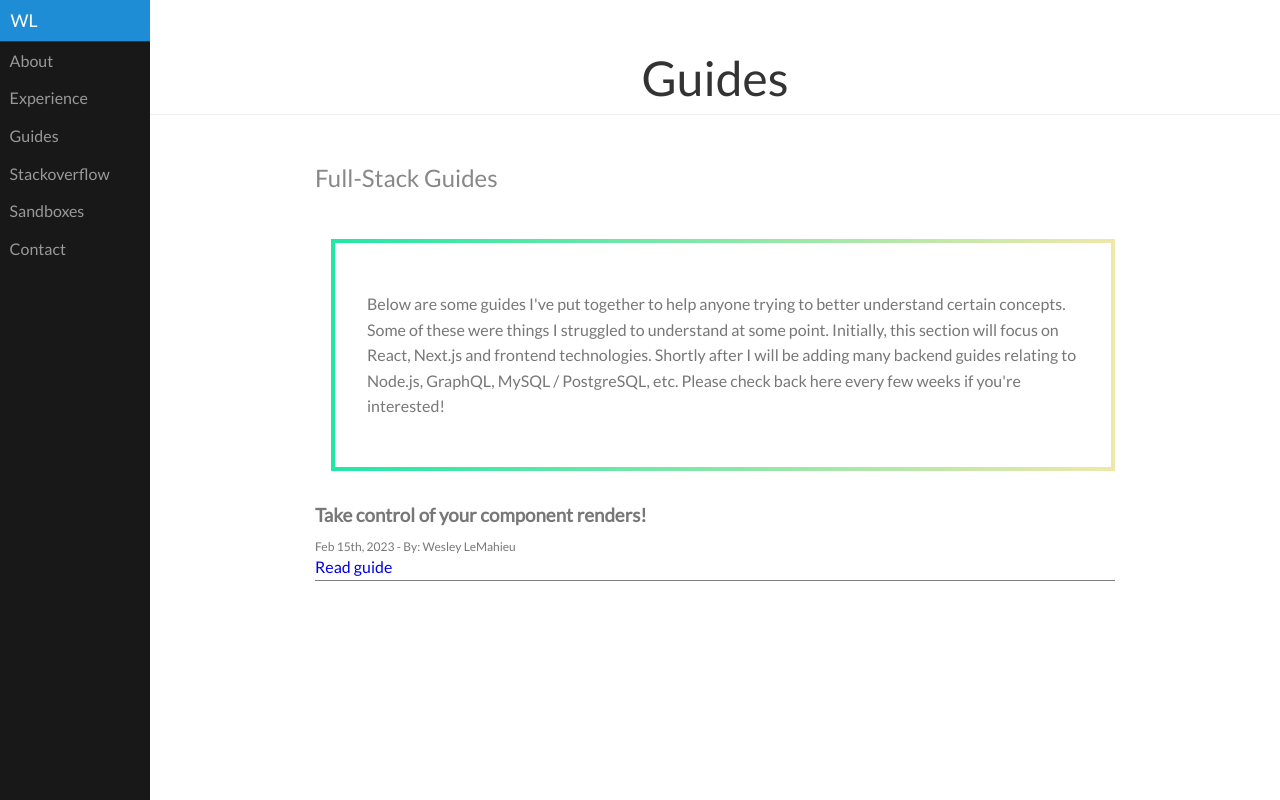
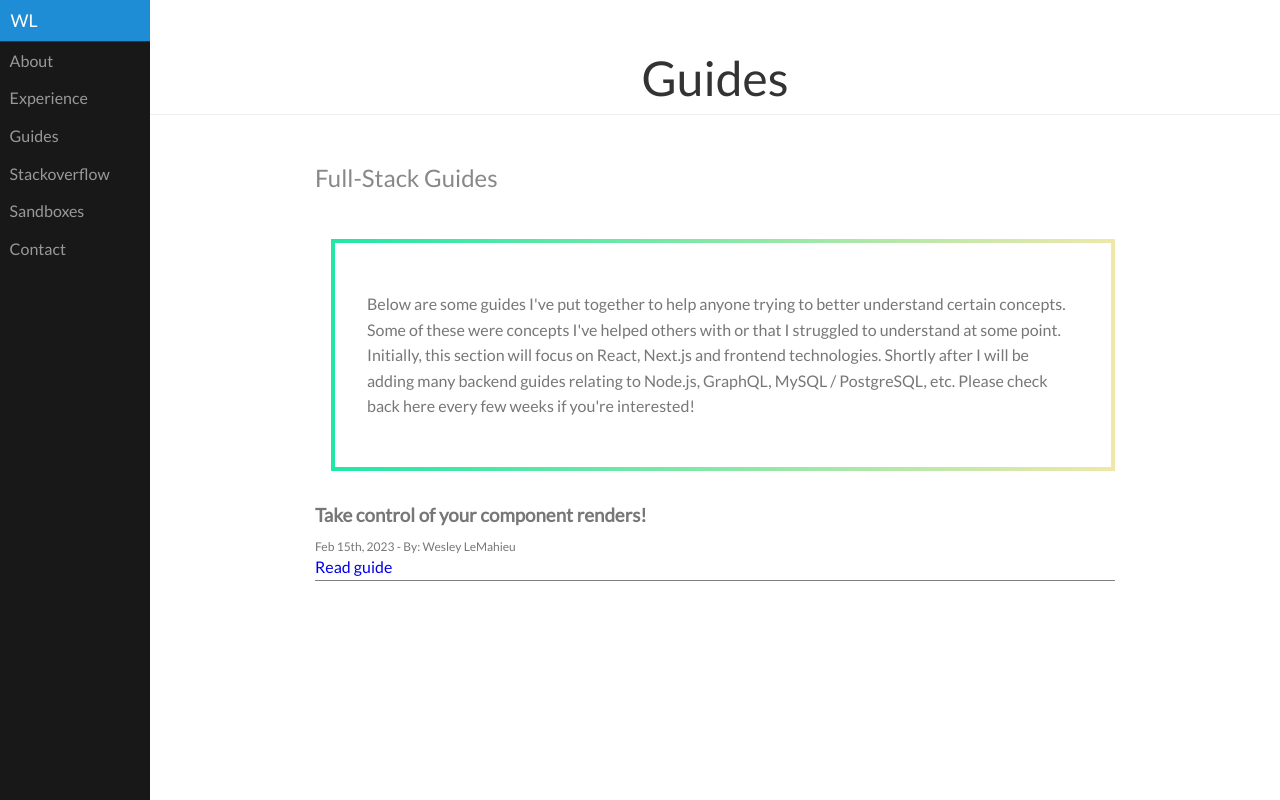
Before and after one commit to wlemahieu/wesleylemahieu.com, a Next.js app: page /guides in a window 1280 px wide. Built offline with nearby package versions, Linux system fonts and the light colour scheme.

Commit message:
fix typos

```diff
--- a/app/experience/page.tsx
+++ b/app/experience/page.tsx
@@ -104,8 +104,8 @@ export default function Experience() {
             <p>
               My first website was a fan-site for the famous television show 'The Simpsons'. Built in the early 90s on
               the FortuneCity web hosting platform, it pre-dated any Javascript framework and even PHP. Since then I've
-              learned quite a few skills at each stop in along my career path. I have some side development experience
-              with cryptocurrencies like Nano and Solana.
+              learned quite a few skills at each stop in my career path. I have some side development experience with
+              cryptocurrencies like Nano and Solana.
             </p>
           </div>
           <div style={{ padding: '1rem', textAlign: 'center' }}>
--- a/app/guides/page.tsx
+++ b/app/guides/page.tsx
@@ -19,9 +19,10 @@ export default function Guides() {
         <div className="gradient-box-2" style={{ padding: '2rem', margin: '3rem 0rem 0rem 1rem' }}>
           <p>
             Below are some guides I've put together to help anyone trying to better understand certain concepts. Some of
-            these were things I struggled to understand at some point. Initially, this section will focus on React,
-            Next.js and frontend technologies. Shortly after I will be adding many backend guides relating to Node.js,
-            GraphQL, MySQL / PostgreSQL, etc. Please check back here every few weeks if you're interested!
+            these were concepts I've helped others with or that I struggled to understand at some point. Initially, this
+            section will focus on React, Next.js and frontend technologies. Shortly after I will be adding many backend
+            guides relating to Node.js, GraphQL, MySQL / PostgreSQL, etc. Please check back here every few weeks if
+            you're interested!
           </p>
         </div>
         <div>
--- a/app/page.tsx
+++ b/app/page.tsx
@@ -13,7 +13,7 @@ export default async function About() {
         </p>
         <p>
           I'm extremely passionate about technology and producing high quality, scalable, user-friendly software. I'm
-          always worried about the user experience and love learning new useful things. I enjoy helping other when
+          always worried about the user experience and love learning new useful, things. I enjoy helping others whenever
           possible.
         </p>
       </div>
--- a/app/sandboxes/page.tsx
+++ b/app/sandboxes/page.tsx
@@ -77,7 +77,7 @@ export default function Sandboxes() {
             <p>
               Below are a variety of code sandboxes I've put together to help others with their issues on Stackoverflow
               as well as for me to better understand and learn from. This list will keep growing so be sure to check
-              back every few weeks.
+              back every few weeks if you're interested!
             </p>
           </div>
           <div style={{ marginTop: '2rem' }}>
```
